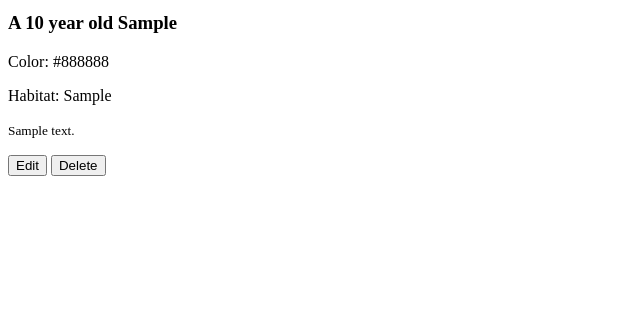
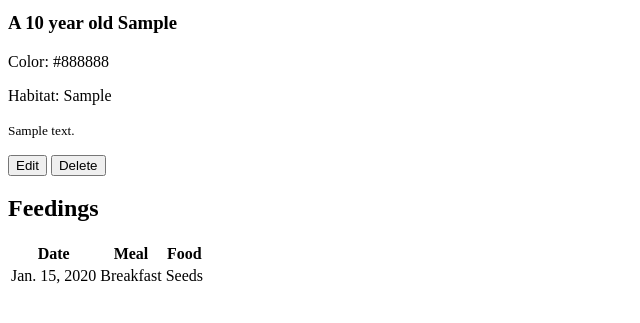
Before and after one commit to creyes25/bird-collector, a Django app: page /birds/1/ in a window 1280 px wide. Shown: the part 159-482 px from the top of the page, without its empty margins (0-640 px from the left). Run offline with Django 4.2, Linux system fonts and the light colour scheme; tables that the repository leaves empty hold one stand-in row (values such as "Sample post").

Commit message:
display bird's feedings

```diff
--- a/main_app/templates/birds/details.html
+++ b/main_app/templates/birds/details.html
@@ -28,4 +28,30 @@
   </div>
 </section>
 
+<div class="feedings-exercise-container">
+  <section class="feedings">
+    <div class="subsection-title">
+      <h2>Feedings</h2>
+    </div>
+    <table>
+      <thead>
+        <tr>
+          <th>Date</th>
+          <th>Meal</th>
+          <th>Food</th>
+        </tr>
+      </thead>
+      <tbody>
+        <tr>
+          {% for feeding in bird.feeding_set.all %}
+            <td>{{feeding.date}}</td>
+            <td>{{feeding.get_meal_display}}</td>
+            <td>{{feeding.get_food_display}}</td>
+          {% endfor %}
+        </tr>
+      </tbody>
+    </table>
+  </section>
+</div>
+
 {% endblock  %}
```
